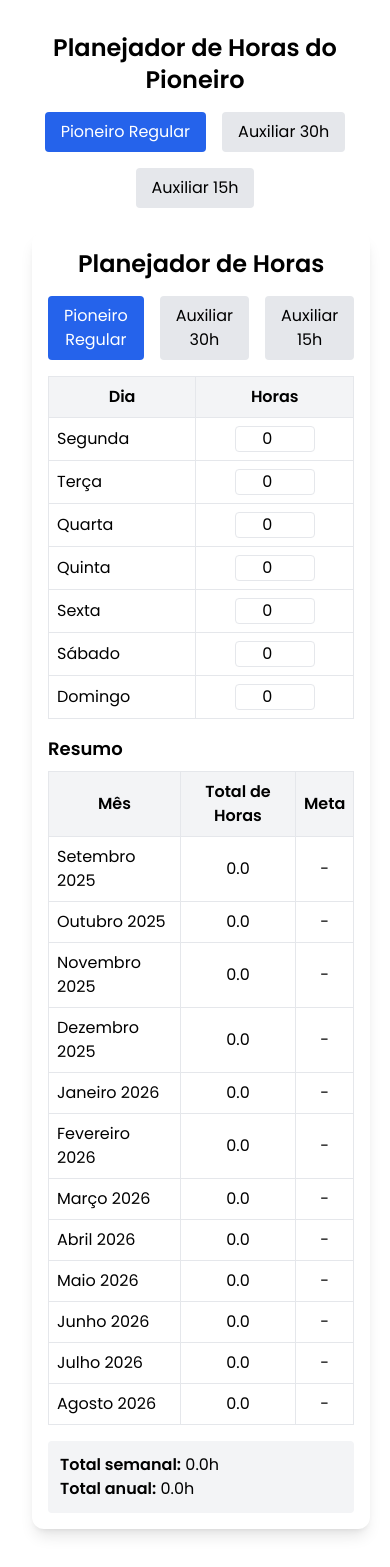
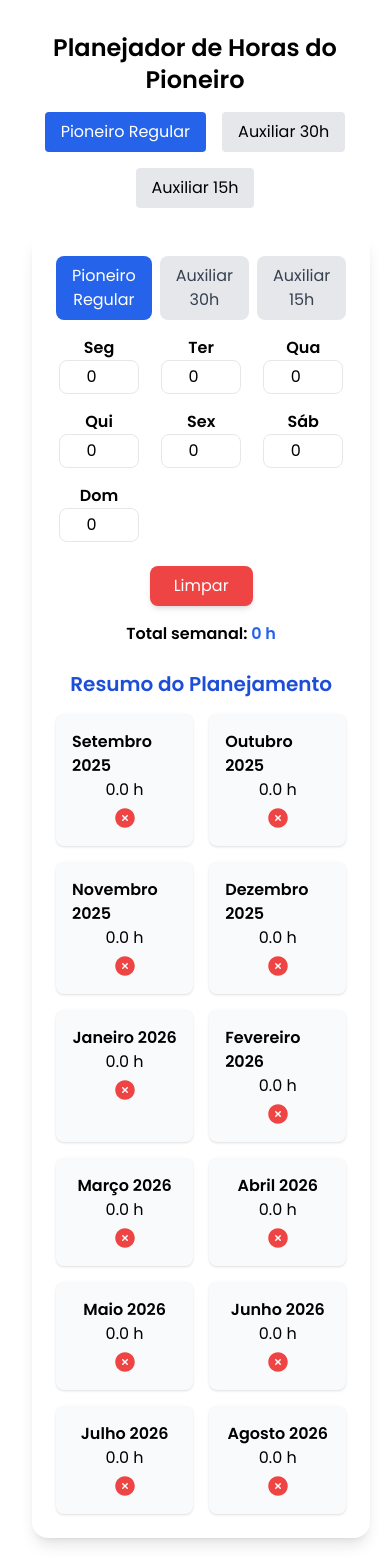
Before and after one commit to alansilvastos/planejador-horas-js, a Next.js app: page / in a window 390 px wide. Shown: the top 1567 px of the page. Built offline with nearby package versions, Linux system fonts and the light colour scheme.

Commit message:
Update FormularioHoras.jsx

```diff
--- a/components/FormularioHoras.jsx
+++ b/components/FormularioHoras.jsx
@@ -1,130 +1,127 @@
 "use client";
-import { useState, useEffect } from "react";
+import React, { useState, useEffect } from "react";
+import { CheckCircleIcon, XCircleIcon } from "@heroicons/react/24/solid";
 
 export default function FormularioHoras() {
+  const [horasSemana, setHorasSemana] = useState(
+    JSON.parse(localStorage.getItem("horasSemana")) || {
+      Seg: 0,
+      Ter: 0,
+      Qua: 0,
+      Qui: 0,
+      Sex: 0,
+      Sáb: 0,
+      Dom: 0,
+    }
+  );
+  const [meta, setMeta] = useState(
+    localStorage.getItem("meta") || "Pioneiro Regular"
+  );
+  const [totalSemanal, setTotalSemanal] = useState(0);
+  const [resumoMeses, setResumoMeses] = useState([]);
+  const metas = {
+    "Pioneiro Regular": 600,
+    "Auxiliar 30h": 30,
+    "Auxiliar 15h": 15,
+  };
+
   const meses = [
     "Setembro 2025", "Outubro 2025", "Novembro 2025", "Dezembro 2025",
     "Janeiro 2026", "Fevereiro 2026", "Março 2026", "Abril 2026",
-    "Maio 2026", "Junho 2026", "Julho 2026", "Agosto 2026"
+    "Maio 2026", "Junho 2026", "Julho 2026", "Agosto 2026",
   ];
 
-  const calendario = [
-    { Segunda: 5, Terça: 4, Quarta: 4, Quinta: 4, Sexta: 4, Sábado: 4, Domingo: 4 },
-    { Segunda: 4, Terça: 5, Quarta: 5, Quinta: 5, Sexta: 5, Sábado: 4, Domingo: 4 },
-    { Segunda: 4, Terça: 4, Quarta: 4, Quinta: 4, Sexta: 4, Sábado: 5, Domingo: 5 },
-    { Segunda: 5, Terça: 5, Quarta: 5, Quinta: 4, Sexta: 4, Sábado: 4, Domingo: 4 },
-    { Segunda: 4, Terça: 4, Quarta: 5, Quinta: 5, Sexta: 5, Sábado: 4, Domingo: 4 },
-    { Segunda: 4, Terça: 4, Quarta: 4, Quinta: 4, Sexta: 4, Sábado: 5, Domingo: 4 },
-    { Segunda: 5, Terça: 4, Quarta: 4, Quinta: 4, Sexta: 4, Sábado: 5, Domingo: 5 },
-    { Segunda: 4, Terça: 5, Quarta: 5, Quinta: 5, Sexta: 4, Sábado: 4, Domingo: 4 },
-    { Segunda: 4, Terça: 4, Quarta: 4, Quinta: 5, Sexta: 5, Sábado: 5, Domingo: 4 },
-    { Segunda: 5, Terça: 4, Quarta: 4, Quinta: 4, Sexta: 4, Sábado: 5, Domingo: 5 },
-    { Segunda: 4, Terça: 5, Quarta: 5, Quinta: 5, Sexta: 4, Sábado: 4, Domingo: 4 },
-    { Segunda: 4, Terça: 4, Quarta: 4, Quinta: 4, Sexta: 5, Sábado: 5, Domingo: 5 }
-  ];
+  // Salvar no localStorage
+  useEffect(() => {
+    localStorage.setItem("horasSemana", JSON.stringify(horasSemana));
+    localStorage.setItem("meta", meta);
+  }, [horasSemana, meta]);
 
-  const [modalidade, setModalidade] = useState("regular");
-  const [horasPorDia, setHorasPorDia] = useState({
-    Segunda: 0, Terça: 0, Quarta: 0, Quinta: 0, Sexta: 0, Sábado: 0, Domingo: 0
+  // Calcular totais
+  useEffect(() => {
+    const total = Object.values(horasSemana).reduce((acc, h) => acc + parseFloat(h || 0), 0);
+    setTotalSemanal(total);
+
+    const semanasPorMes = [4.1, 4.3, 4.2, 4.3, 4.3, 4, 4.3, 4.3, 4.3, 4.1, 4.3, 4.3];
+    const resumo = meses.map((mes, i) => {
+      const totalMes = total * semanasPorMes[i];
+      const metaMes = meta === "Pioneiro Regular" ? 50 : metas[meta];
+      return { mes, totalMes, atingiu: totalMes >= metaMes };
     });
+    setResumoMeses(resumo);
+  }, [horasSemana, meta]);
 
-  const calcularHorasMensais = () => {
-    return calendario.map((diasNoMes) => {
-      let total = 0;
-      for (const dia in diasNoMes) {
-        total += diasNoMes[dia] * (horasPorDia[dia] || 0);
-      }
-      return total;
-    });
+  const alterarHoras = (dia, valor) => {
+    setHorasSemana((prev) => ({ ...prev, [dia]: valor }));
   };
 
-  const totalMensal = calcularHorasMensais();
-  const totalAno = totalMensal.reduce((acc, val) => acc + val, 0);
-  const totalSemana = Object.values(horasPorDia).reduce((a, b) => a + b, 0);
-
-  let meta = modalidade === "regular" ? 600 : modalidade === "aux30" ? 30 : 15;
-  let tipoMeta = modalidade === "regular" ? "anual" : "mensal";
-
-  let mesMeta600 = null;
-  if (modalidade === "regular") {
-    let acumulado = 0;
-    for (let i = 0; i < totalMensal.length; i++) {
-      acumulado += totalMensal[i];
-      if (acumulado >= 600) {
-        mesMeta600 = i;
-        break;
-      }
-    }
-  }
+  const limpar = () => {
+    setHorasSemana({ Seg: 0, Ter: 0, Qua: 0, Qui: 0, Sex: 0, Sáb: 0, Dom: 0 });
+  };
 
   return (
-    <div className="p-4 max-w-3xl mx-auto bg-white shadow-lg rounded-xl">
-      <h1 className="text-2xl font-bold mb-4 text-center">Planejador de Horas</h1>
-      <div className="flex justify-center gap-4 mb-4">
-        <button onClick={() => setModalidade("regular")} className={`px-4 py-2 rounded ${modalidade === "regular" ? "bg-blue-600 text-white" : "bg-gray-200"}`}>Pioneiro Regular</button>
-        <button onClick={() => setModalidade("aux30")} className={`px-4 py-2 rounded ${modalidade === "aux30" ? "bg-green-600 text-white" : "bg-gray-200"}`}>Auxiliar 30h</button>
-        <button onClick={() => setModalidade("aux15")} className={`px-4 py-2 rounded ${modalidade === "aux15" ? "bg-yellow-500 text-white" : "bg-gray-200"}`}>Auxiliar 15h</button>
+    <div className="max-w-2xl mx-auto bg-white p-6 rounded-2xl shadow-lg">
+      {/* Botões de meta */}
+      <div className="flex justify-center mb-4 gap-2">
+        {Object.keys(metas).map((tipo) => (
+          <button
+            key={tipo}
+            onClick={() => setMeta(tipo)}
+            className={`px-4 py-2 rounded-lg font-medium ${
+              meta === tipo ? "bg-blue-600 text-white" : "bg-gray-200 text-gray-700"
+            }`}
+          >
+            {tipo}
+          </button>
+        ))}
       </div>
 
-      <table className="w-full mb-4 border">
-        <thead>
-          <tr className="bg-gray-100">
-            <th className="p-2 border">Dia</th>
-            <th className="p-2 border">Horas</th>
-          </tr>
-        </thead>
-        <tbody>
-          {Object.keys(horasPorDia).map((dia) => (
-            <tr key={dia}>
-              <td className="p-2 border">{dia}</td>
-              <td className="p-2 border text-center">
+      {/* Inputs por dia */}
+      <div className="grid grid-cols-3 gap-4 mb-6">
+        {Object.keys(horasSemana).map((dia) => (
+          <div key={dia} className="flex flex-col items-center">
+            <label className="font-semibold">{dia}</label>
             <input
               type="number"
               step="0.5"
               min="0"
-                  value={horasPorDia[dia]}
-                  onChange={(e) => setHorasPorDia({ ...horasPorDia, [dia]: parseFloat(e.target.value) || 0 })}
-                  className="w-20 text-center border rounded"
+              value={horasSemana[dia]}
+              onChange={(e) => alterarHoras(dia, parseFloat(e.target.value))}
+              className="w-20 text-center border rounded-lg p-1"
             />
-              </td>
-            </tr>
+          </div>
         ))}
-        </tbody>
-      </table>
+      </div>
 
-      <h2 className="text-lg font-semibold mb-2">Resumo</h2>
-      <table className="w-full border">
-        <thead>
-          <tr className="bg-gray-100">
-            <th className="p-2 border">Mês</th>
-            <th className="p-2 border">Total de Horas</th>
-            <th className="p-2 border">Meta</th>
-          </tr>
-        </thead>
-        <tbody>
-          {meses.map((mes, index) => {
-            const horas = totalMensal[index];
-            const atingiu = tipoMeta === "mensal" ? horas >= meta : false;
-            const destaque600 = modalidade === "regular" && index === mesMeta600;
-            return (
-              <tr key={mes} className={destaque600 ? "bg-blue-100 font-bold" : ""}>
-                <td className="p-2 border">{mes}</td>
-                <td className="p-2 border text-center">{horas.toFixed(1)}</td>
-                <td className="p-2 border text-center">
-                  {tipoMeta === "mensal" ? (atingiu ? "✅" : "❌") : (destaque600 ? "Meta 600h atingida" : "-")}
-                </td>
-              </tr>
-            );
-          })}
-        </tbody>
-      </table>
+      {/* Botão limpar */}
+      <div className="flex justify-center mb-4">
+        <button
+          onClick={limpar}
+          className="px-6 py-2 bg-red-500 hover:bg-red-600 text-white rounded-lg shadow-md"
+        >
+          Limpar
+        </button>
+      </div>
 
-      <div className="mt-4 p-3 bg-gray-100 rounded">
-        <p><strong>Total semanal:</strong> {totalSemana.toFixed(1)}h</p>
-        <p><strong>Total anual:</strong> {totalAno.toFixed(1)}h</p>
-        {modalidade !== "regular" && (
-          <p><strong>Faltam para 600h:</strong> {(600 - totalAno > 0 ? 600 - totalAno : 0).toFixed(1)}h</p>
+      {/* Total semanal */}
+      <p className="text-center font-semibold">
+        Total semanal: <span className="text-blue-600">{totalSemanal} h</span>
+      </p>
+
+      {/* Resumo */}
+      <h2 className="text-xl font-bold text-center text-blue-700 mt-6">Resumo do Planejamento</h2>
+      <div className="grid grid-cols-2 sm:grid-cols-3 gap-4 mt-4">
+        {resumoMeses.map(({ mes, totalMes, atingiu }) => (
+          <div key={mes} className="bg-gray-50 p-4 rounded-lg shadow flex flex-col items-center">
+            <span className="font-semibold">{mes}</span>
+            <span>{totalMes.toFixed(1)} h</span>
+            {atingiu ? (
+              <CheckCircleIcon className="w-6 h-6 text-green-500 mt-1" />
+            ) : (
+              <XCircleIcon className="w-6 h-6 text-red-500 mt-1" />
             )}
+          </div>
+        ))}
       </div>
     </div>
   );
```
Lines whose indentation alone changed are shown as unchanged.
